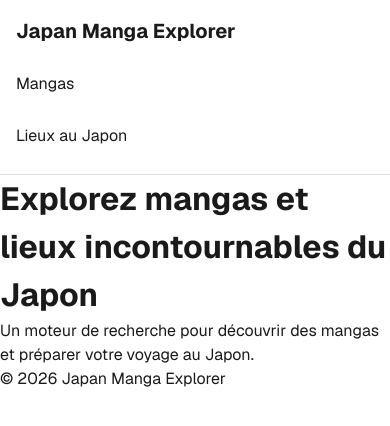
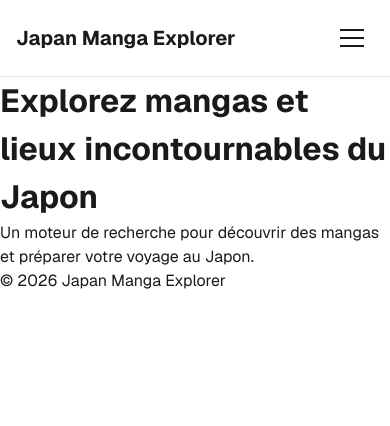
Before and after one commit to arnaudbregere/japan-react, a Next.js app: page / in a window 390 px wide. Shown: the top 426 px of the page. Built offline with nearby package versions, Linux system fonts and the light colour scheme.

Commit message:
feat: menu burger accessible pour mobile (aria-expanded, focus clavier)

```diff
--- a/src/components/Header/Header.module.scss
+++ b/src/components/Header/Header.module.scss
@@ -9,13 +9,12 @@
 .nav {
   display: flex;
   flex-direction: column;
-  gap: $space-4;
+}
 
-  @include from-tablet {
-    flex-direction: row;
-    align-items: center;
-    justify-content: space-between;
-  }
+.bar {
+  display: flex;
+  align-items: center;
+  justify-content: space-between;
 }
 
 .logo {
@@ -30,15 +29,73 @@
   }
 }
 
+// Bouton burger — visible uniquement en dessous du breakpoint tablette
+.burger {
+  display: flex;
+  align-items: center;
+  justify-content: center;
+  width: 44px;
+  height: 44px;
+  background: none;
+  border: none;
+  cursor: pointer;
+
+  @include from-tablet {
+    display: none;
+  }
+
+  &:focus-visible {
+    outline: 2px solid $color-primary;
+    outline-offset: 2px;
+  }
+}
+
+.burgerIcon {
+  position: relative;
+  width: 24px;
+  height: 2px;
+  background-color: $color-text;
+
+  &::before,
+  &::after {
+    content: "";
+    position: absolute;
+    left: 0;
+    width: 24px;
+    height: 2px;
+    background-color: $color-text;
+  }
+
+  &::before {
+    top: -8px;
+  }
+
+  &::after {
+    top: 8px;
+  }
+}
+
+.visuallyHidden {
+  @include visually-hidden;
+}
+
+// Menu — masqué par défaut sur mobile, affiché seulement si menuOpen
 .menu {
-  display: flex;
+  display: none;
   flex-direction: column;
   gap: $space-2;
   list-style: none;
+  margin-top: $space-4;
+
+  &.menuOpen {
+    display: flex;
+  }
 
   @include from-tablet {
+    display: flex;
     flex-direction: row;
     gap: $space-6;
+    margin-top: 0;
   }
 }
 
@@ -47,13 +104,12 @@
   text-decoration: none;
   font-size: $font-size-base;
   padding: $space-2 0;
+  display: flex;
+  align-items: center;
+  min-height: 44px;
 
-  // Zone de clic confortable au doigt (min. 44px recommandé pour le mobile)
-  @media (max-width: $breakpoint-tablet - 1) {
-    display: block;
-    min-height: 44px;
-    display: flex;
-    align-items: center;
+  @include from-tablet {
+    min-height: auto;
   }
 
   &:hover,
--- a/src/components/Header/Header.tsx
+++ b/src/components/Header/Header.tsx
@@ -1,21 +1,53 @@
+"use client";
+
+import { useState } from "react";
 import Link from "next/link";
 import styles from "./Header.module.scss";
 
 export default function Header() {
+  const [isMenuOpen, setIsMenuOpen] = useState(false);
+
   return (
     <header className={styles.header}>
       <nav className={styles.nav} aria-label="Navigation principale">
-        <Link href="/" className={styles.logo}>
-          Japan Manga Explorer
-        </Link>
-        <ul className={styles.menu}>
+        <div className={styles.bar}>
+          <Link href="/" className={styles.logo} onClick={() => setIsMenuOpen(false)}>
+            Japan Manga Explorer
+          </Link>
+
+          <button
+            type="button"
+            className={styles.burger}
+            aria-expanded={isMenuOpen}
+            aria-controls="primary-menu"
+            onClick={() => setIsMenuOpen((open) => !open)}
+          >
+            <span className={styles.visuallyHidden}>
+              {isMenuOpen ? "Fermer le menu" : "Ouvrir le menu"}
+            </span>
+            <span className={styles.burgerIcon} aria-hidden="true" />
+          </button>
+        </div>
+
+        <ul
+          id="primary-menu"
+          className={`${styles.menu} ${isMenuOpen ? styles.menuOpen : ""}`}
+        >
           <li>
-            <Link href="/mangas" className={styles.menuLink}>
+            <Link
+              href="/mangas"
+              className={styles.menuLink}
+              onClick={() => setIsMenuOpen(false)}
+            >
               Mangas
             </Link>
           </li>
           <li>
-            <Link href="/lieux" className={styles.menuLink}>
+            <Link
+              href="/lieux"
+              className={styles.menuLink}
+              onClick={() => setIsMenuOpen(false)}
+            >
               Lieux au Japon
             </Link>
           </li>
```
